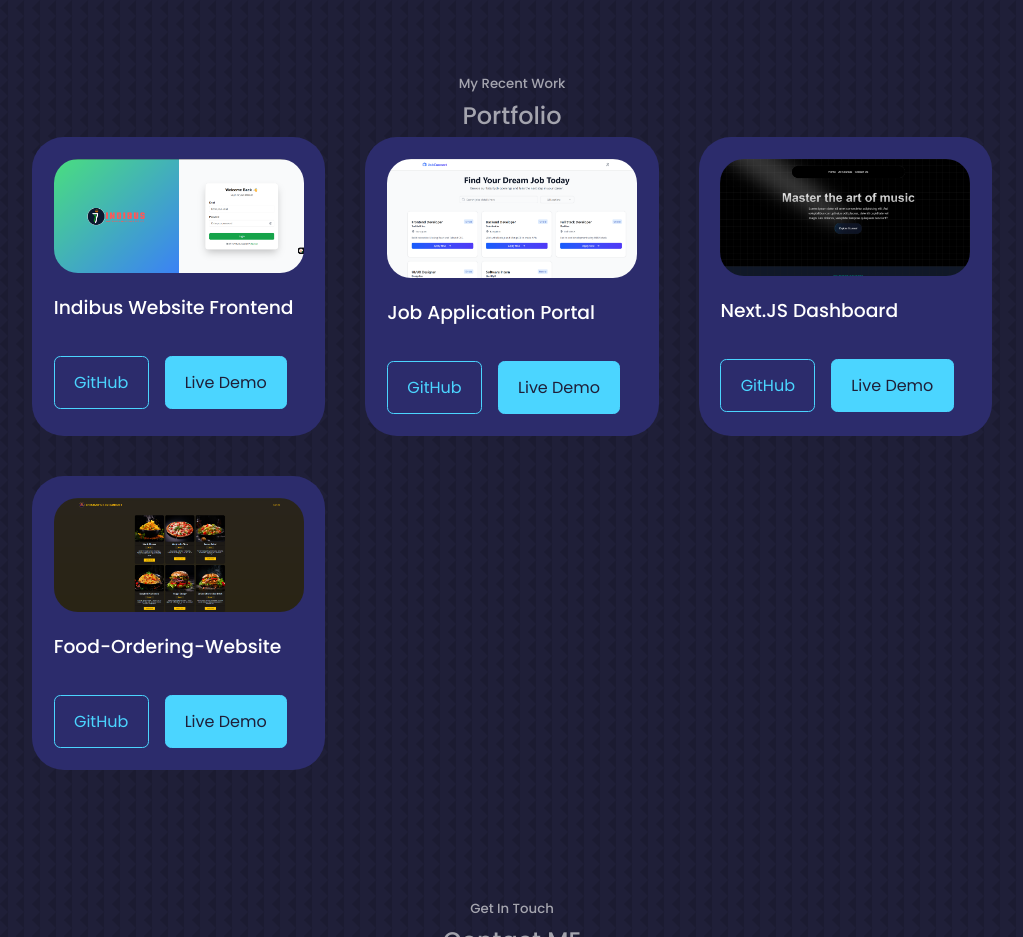
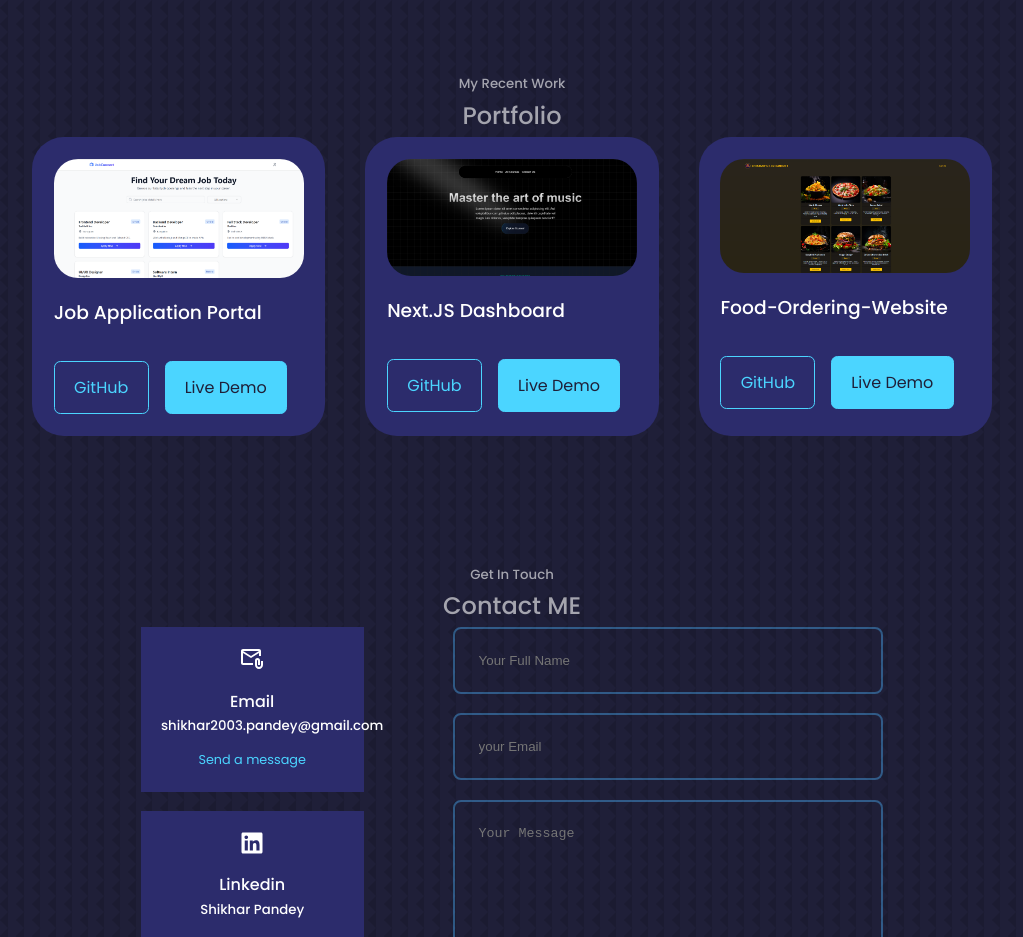
Before and after one commit to ShikharPandey123/My_Portfolio, a React (Create React App) app: page / in a window 1280 px wide. Shown: the part 2720-3657 px from the top of the page, without its empty margins (128-1151 px from the left). Built offline with nearby package versions, Linux system fonts and the light colour scheme; a web font is replaced by a local one.

Commit message:
refactor: comment out unused Indibus website code in portfolio

```diff
--- a/src/component/portfolio/Portfolio.jsx
+++ b/src/component/portfolio/Portfolio.jsx
@@ -1,19 +1,19 @@
 import React from "react";
 import "./portfolio.css";
-import IMG1 from "../../assets/login_page_indibus.png";
+// import IMG1 from "../../assets/login_page_indibus.png";
 import IMG3 from "../../assets/music_academy.png";
 import IMG4 from "../../assets/Food-Order.png";
 import IMG2 from "../../assets/job_connect.png";
 
 const Portfolio = () => {
   const data = [
-     {
-      id: 1,
-      image: IMG1,
-      title: "Indibus Website Frontend",
-      github: "https://github.com/ShikharPandey123/ceo-client.git",
-      demo: "https://github.com/ShikharPandey123/ceo-client.git",
-    },
+    //  {
+    //   id: 1,
+    //   image: IMG1,
+    //   title: "Indibus Website Frontend",
+    //   github: "https://github.com/ShikharPandey123/ceo-client.git",
+    //   demo: "https://github.com/ShikharPandey123/ceo-client.git",
+    // },
     {
       id: 2,
       image: IMG2,
```
